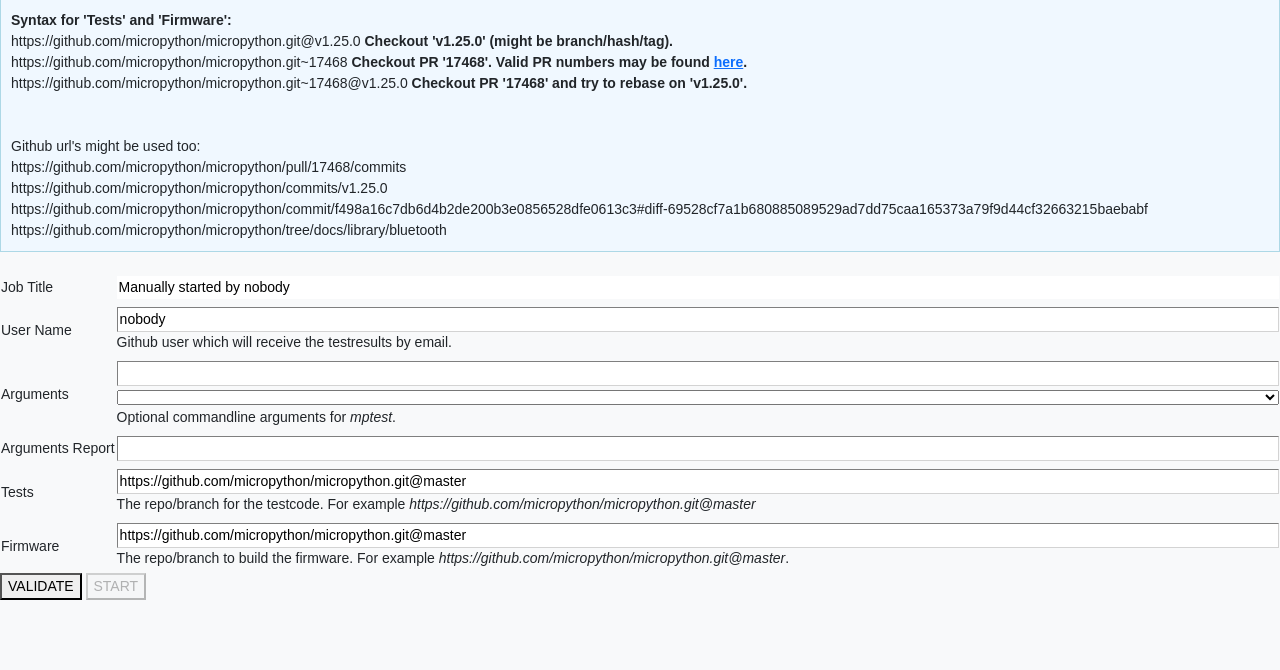
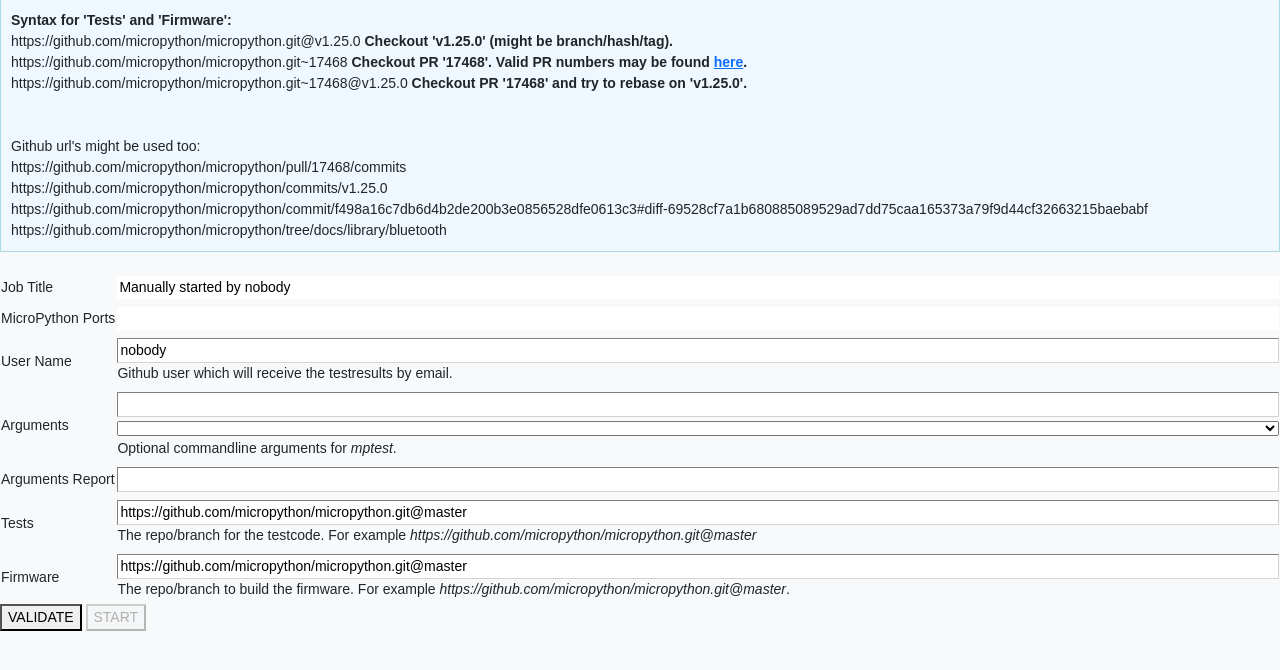
Before and after one commit to octoprobe/testbed_micropython_reports, a FastAPI app: page /jobs/start in a window 1280 px wide. Shown: the part 94-764 px from the top of the page. Run offline with FastAPI, Linux system fonts and the light colour scheme; parts of the project's set-up code (start-up, migrations or seed data) failed here and were passed over.

Commit message:
Add to github action: micropython_ports

```diff
--- a/app/templates/jobs.html
+++ b/app/templates/jobs.html
@@ -62,6 +62,10 @@ Octoprobe - testbed_micropython
       <tr>
         <td><label for="job_title">Job Title</label></td>
         <td><input type="text" id="job_title" name="job_title" value="Manually started by {{ form_startjob.username }}" readonly style="border-width: 0px;"></td>
+      </tr>
+      <tr>
+        <td><label for="micropython_ports">MicroPython Ports</label></td>
+        <td><input type="text" id="micropython_ports" name="micropython_ports" value="{{ form_startjob.micropython_ports }}" readonly style="border-width: 0px;"></td>
       </tr>
       <tr>
         <td><label for="username">User Name</label></td>
--- a/app/templates/jobs_pr.html
+++ b/app/templates/jobs_pr.html
@@ -67,6 +67,10 @@ Octoprobe - testbed_micropython
         <td><input type="text" id="job_title" name="job_title" value="{{ form_startjob.job_title }}"></td>
       </tr>
       <tr>
+        <td><label for="micropython_ports">MicroPython Ports</label></td>
+        <td><input type="text" id="micropython_ports" name="micropython_ports" value="{{ form_startjob.micropython_ports }}"></td>
+      </tr>
+      <tr>
         <td><label for="arguments">Arguments</label></td>
         <td>
           <input type="text" id="arguments" name="arguments" value="{{ form_startjob.arguments }}">
--- a/app/util_github.py
+++ b/app/util_github.py
@@ -113,9 +113,13 @@ class FormStartJob(BaseModel):
     pr_number: str = ""
     pr_repo: str = ""
     job_title: str = ""
+    micropython_ports: str = ""
 
     def set_defaults(
-        self, git_ref: str, pr_check: util_pr_check.PrCheck, job_title: str
+        self,
+        git_ref: str,
+        pr_check: util_pr_check.PrCheck,
+        job_title: str,
     ) -> None:
         ports_comma_delimited = ",".join(pr_check.json_pr_ports.ports)
         self.arguments = f"--count=3 --skip-fut=FUT_WLAN --skip-fut=FUT_BLE --only-tag='mcu={ports_comma_delimited}'"
@@ -125,6 +129,7 @@ class FormStartJob(BaseModel):
         self.repo_tests = git_ref
         self.pr_repo = pr_check.json_pr_ports.pr_repo
         self.job_title = job_title
+        self.micropython_ports = ports_comma_delimited
 
     @staticmethod
     def arguments_prefilled() -> list[str]:
@@ -176,6 +181,8 @@ def gh_start_job(form_startjob: FormStartJob) -> ReturncodeStartJob:
         "--field",
         f"job_title={form_startjob.job_title}",
         "--field",
+        f"micropython_ports={form_startjob.micropython_ports}",
+        "--field",
         f"pr_number={form_startjob.pr_number}",
         "--field",
         f"pr_repo={form_startjob.pr_repo}",
--- a/app/util_github2.py
+++ b/app/util_github2.py
@@ -35,6 +35,8 @@ logger = logging.getLogger(__file__)
 class WorkflowInput:
     job_title: str = ""
     "Example: For example: PR19453 Free up more space in internal flash"
+    micropython_ports: str = ""
+    "Example: rp2,esp32"
     arguments: str = ""
     "Example: --only-board=ADA_ITSYBITSY_M0"
     email_testreport: str = ""
@@ -74,6 +76,7 @@ def save_as_workflow_input(
 
     workflow_input = WorkflowInput(
         job_title=space(form_startjob.job_title),
+        micropython_ports=space(form_startjob.micropython_ports),
         arguments=space(form_startjob.arguments),
         email_testreport=form_startjob.username,
         repo_firmware=space(form_startjob.repo_firmware),
```
